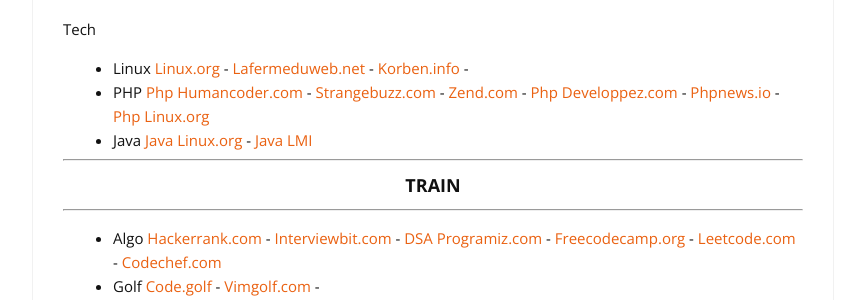
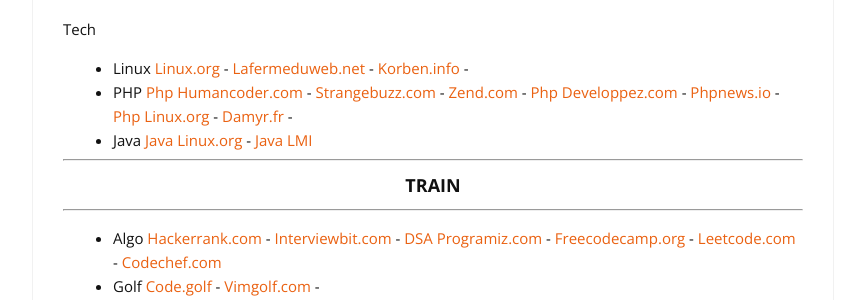
Before and after one commit to cylmat/cylmat.github.io, a Jekyll site: the page built from _pages/USEFUL.md, in a window 1280 px wide and 900 px high. Shown: the part 324-624 px from the top of the window, without its empty margins (207-1072 px from the left). Built offline with Jekyll 4.4.1, drawn with Linux system fonts in a browser that asks for light colours; nearby versions of some CDN libraries.

Commit message:
Update USEFUL.md

```diff
--- a/_pages/USEFUL.md
+++ b/_pages/USEFUL.md
@@ -15,7 +15,7 @@
 Tech
 * Linux [Linux.org](https://linuxfr.org) - [Lafermeduweb.net](https://www.lafermeduweb.net) - [Korben.info](https://korben.info) -
 * PHP [Php Humancoder.com](https://news.humancoders.com/t/php) - [Strangebuzz.com](https://www.strangebuzz.com/fr) - [Zend.com](https://www.zend.com/blog) -
-[Php Developpez.com](https://php.developpez.com) - [Phpnews.io](https://phpnews.io) - [Php Linux.org](https://linuxfr.org/sections/php)
+[Php Developpez.com](https://php.developpez.com) - [Phpnews.io](https://phpnews.io) - [Php Linux.org](https://linuxfr.org/sections/php) - [Damyr.fr](https://www.damyr.fr) -
 * Java [Java Linux.org](https://linuxfr.org/sections/java) - [Java LMI](https://www.lemondeinformatique.fr/toute-l-actualite-produit-sur-java-42.html)
 
 ---
```
